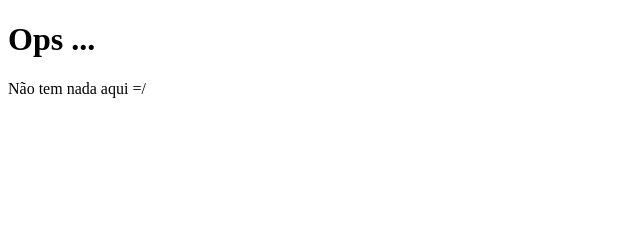
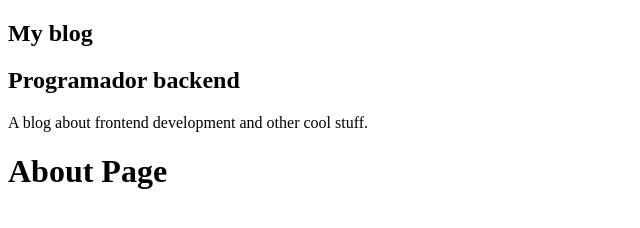
Before and after one commit to Davidfdesousa/blog-gatsby-react-pwa, a Gatsby site in the folder my-blog/: page /about in a window 1280 px wide. Before the commit this address had no page. Shown: the whole page, without its empty margins (0-640 px from the left). Built offline with nearby package versions, Linux system fonts and the light colour scheme; Gatsby itself is replaced by a stand-in of ours.

Commit message:
using GraphQL and refatoring hook useStaticQuery

```diff
--- a/my-blog/gatsby-config.js
+++ b/my-blog/gatsby-config.js
@@ -1,8 +1,9 @@
 module.exports = {
   siteMetadata: {
     title: `My blog`,
+    position:`Programador backend`,
     description: `A blog about frontend development and other cool stuff.`,
-    author: `@gatsbyjs`,
+    author: `@myblog`,
   },
   plugins: [
     `gatsby-plugin-react-helmet`,
--- /dev/null
+++ b/my-blog/src/components/Profile/index.js
@@ -0,0 +1,30 @@
+import React from "react"
+import { useStaticQuery, graphql } from "gatsby"
+
+const Profile = () => {
+  const {
+    site: {
+      siteMetadata: { title, position, description },
+    },
+  } = useStaticQuery(graphql`
+    query MySiteMetadata {
+      site {
+        siteMetadata {
+          title
+          position
+          description
+        }
+      }
+    }
+  `)
+
+  return (
+    <div className="Profile-wrapper">
+      <h1>{title}</h1>
+      <h2>{position}</h2>
+      <p>{description}</p>
+    </div>
+  )
+}
+
+export default Profile
--- a/my-blog/src/components/layout.js
+++ b/my-blog/src/components/layout.js
@@ -1,9 +1,15 @@
 import React from "react"
 import PropTypes from "prop-types"
+import Profile from "./Profile"
 
 const Layout = ({ children }) => {
   return (
-    <main>{children}</main>
+    <>
+      <aside>
+        <Profile/>
+      </aside>
+      <main>{children}</main>
+    </>
     )
   }
 
--- /dev/null
+++ b/my-blog/src/pages/about.js
@@ -0,0 +1,12 @@
+import React from "react"
+import Layout from "../components/layout"
+import SEO from "../components/seo"
+
+const AboutPage = () => (
+  <Layout>
+    <SEO title="about" />
+    <h1>About Page</h1>
+  </Layout>
+)
+
+export default AboutPage
```
